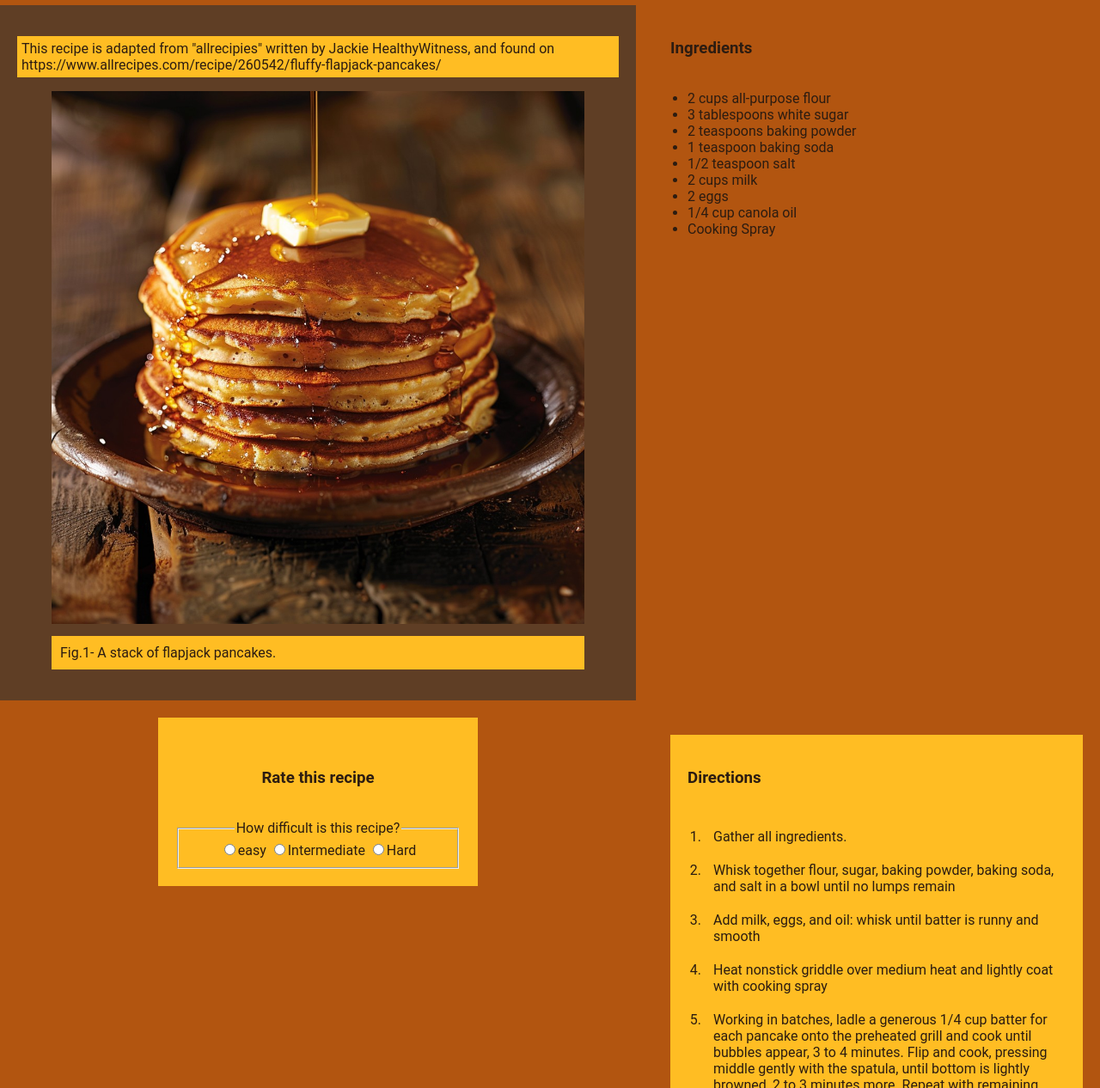
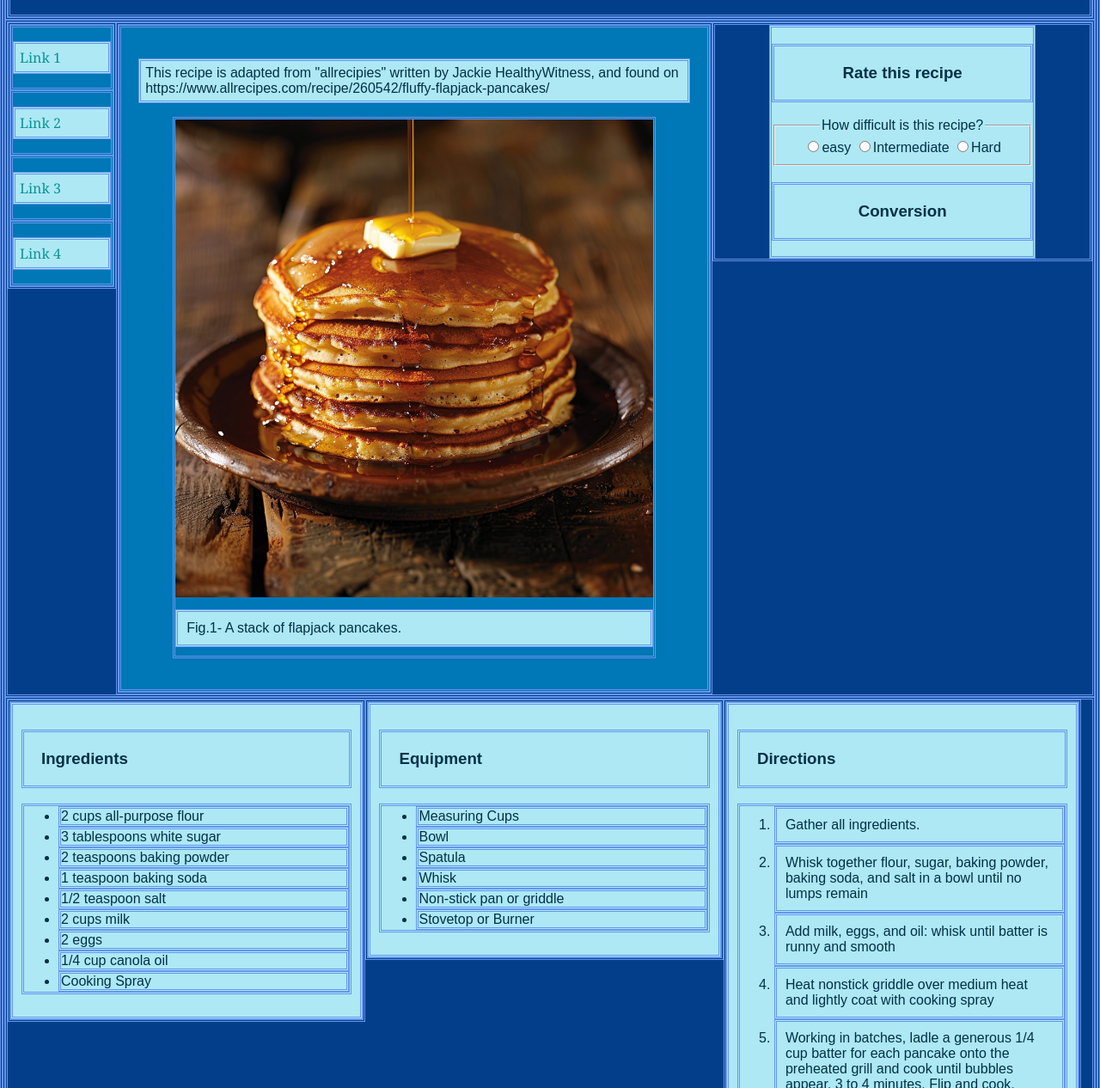
Before and after one commit to anna-fagan/CodingAssignment5, a plain HTML site: page index.html in a window 1280 px wide. Shown: the part 181-1447 px from the top of the page at 86% size. Drawn offline with Linux system fonts and the light colour scheme; a web font is replaced by a local one.

Commit message:
Completed assignment requirements

```diff
--- a/css/style.css
+++ b/css/style.css
@@ -1,100 +1,119 @@
+*{
+    box-sizing: border-box;
+}
+[class*="col"]{
+    float:left;
+    /*padding: 15px;*/
+    }
+.row::after{
+    content:"";
+    clear: both;
+    display:block;
+}
 body{
-    background:#b25510;
-    font-family:"Roboto", sans-serif;
-    color:#2c1c11;
+    background:#023e8a;
+    font-family:"Montserrat", sans-serif;
+    color:#023047;
     margin:0px;
-    /*border: double cornflowerblue;*/
+    border: double cornflowerblue;
 }
 h1{
     text-align:center;
-    /*border: double cornflowerblue;*/
+    border: double cornflowerblue;
 }
 
 h2{
     text-align:center;
     display:block;
-    /*border: double cornflowerblue;*/
+    border: double cornflowerblue;
 }
 
 h3{
     text-align:left;
     padding:20px;
-    /*border: double cornflowerblue;*/
+    border: double cornflowerblue;
 }
 
 p{
-    background-color:#ffbd23;
+    background-color:#ade8f4;
     width:auto;
     padding:5px;
-    /*border: double cornflowerblue;*/
+    border: double cornflowerblue;
 }
 figure{
     display:block;
-    /*border: double cornflowerblue;*/
+    border: double cornflowerblue;
 }
 figcaption{
-    background-color:#ffbd23;
+    background-color:#ade8f4;
     padding:10px;
     margin-top:10px;
     margin-bottom:10px;
-    /*border: double cornflowerblue;*/
+    border: double cornflowerblue;
 }
 ul{
-    /*border: double cornflowerblue;*/
+    border: double cornflowerblue;
 }
 li{
-    /*border: double cornflowerblue;*/
+    border: double cornflowerblue;
 }
 ol{
-    /*border: double cornflowerblue;*/
+    border: double cornflowerblue;
 }
 ol li{
     padding:10px;
 }
 div {
-    /*border: double cornflowerblue;*/
+    border: double cornflowerblue;
 }
 input
 fieldset{
-    background-color:#5f3e25;
+    background-color:#0077b6;
     float:right;
     display:inline-block;
 }
 /*background:#5f3e25;*/
-.header{
-    background-color:#ffbd23;
+#header{
+    background-color:#ade8f4;
     height:fit-content;
-    width:fit-content;
+    width:100%;
     margin:auto;
     margin-bottom:20px;
     padding:10px;
 }
-.body{
+
+/* .body{
     display:grid;
     grid-template-columns: fit-content(100%) fit-content(100%);
     grid-template-rows: fit-content(50%) fit-content(50%);
     gap:20px;
-}
-.image{
+} */
+
+#image{
     align-self:center;
-    background-color: #5f3e25;
+    background-color: #0077b6;
     width:fit-content;
     padding:20px;
 }
 .block{
-    background-color:#ffbd23;
-    width:fit-content;
-    margin:20px;
+    background-color:#ade8f4;
+    width:auto;
+    height:auto;
+    margin:auto;
+    padding:10px;
 }
-.rating{
-    background-color:#ffbd23;
+#rating{
+    background-color:#ade8f4;
     width:fit-content;
     height:fit-content;
-    margin-left:auto;
-    margin-right:auto;
+    margin:auto;
     text-align:center;
-    padding:20px;
 }
 .center-text{
     text-align:center;
 }
+.link{
+    background: #0077b6;
+    color: #0a9396;
+    font-family: Georgia, 'Times New Roman', Times, serif;
+}
--- a/index.html
+++ b/index.html
@@ -8,16 +8,35 @@
     <meta name="pancake image copyright" content="Image has no copyright">
     <title>Fluffy Flapjack Pancakes</title>
     <link href="css/style.css" rel="stylesheet" type="text/css">
-    <link rel="stylesheet" href="https://fonts.google.com/css?family=Roboto">
+    <link rel="stylesheet" href="https://fonts.google.com/css?family=Monstserrat">
   </head>
   <body>
-    <hr>
-        <div class="header">
+    <div class="container-fluidity">
+        <div class="row">
+            <div class="col" style="width:100%">
+                <div id="header">
                     <h1>The Best Breakfast</h1>
                     <h2>Fluffy Flapjack Pancakes</h2>
                 </div>
-        <div class="body">
-            <div class="image">
+            </div>
+        </div>
+        <div class="row">
+            <div class="col" style="width:10%">
+                <div class="link">
+                    <p><span>Link 1</span></p>
+                </div>
+                <div class="link">
+                    <p><span>Link 2</span></p>
+                </div>
+                <div class="link">
+                    <p>Link 3</p>
+                </div>
+                <div class="link">
+                    <p>Link 4</p>
+                </div>
+            </div>
+            <div class="col" style="width:55%">
+                <div id="image">
                     <p>This recipe is adapted from "allrecipies" written by Jackie HealthyWitness,
                         and found on https://www.allrecipes.com/recipe/260542/fluffy-flapjack-pancakes/
                     </p>
@@ -27,7 +46,23 @@
                         <figcaption>Fig.1- A stack of flapjack pancakes.</figcaption>
                     </figure>
                 </div>
-            <div>
+            </div>
+            <div class="col" style="width:35%">
+                <div id="rating">
+                    <h3 class="center-text">Rate this recipe</h3>
+                    <fieldset style="width: 300px;">
+                        <legend>How difficult is this recipe?</legend>
+                        <input type="radio" id="easy" name="easy">easy
+                        <input type="radio" id="med" name="med">Intermediate
+                        <input type="radio" id="hard" name="hard">Hard
+                    </fieldset>
+                    <h3 class="center-text">Conversion</h3>
+                </div>
+            </div>
+        </div>
+        <div class="row">
+            <div class="col" style="width:33%">
+                <div class="block">
                     <h3>Ingredients</h3>
                     <ul>
                         <li>2 cups all-purpose flour</li>
@@ -41,16 +76,10 @@
                         <li>Cooking Spray</li>
                     </ul>
                 </div>
-            <div class="rating">
-                <h3 class="center-text">Rate this recipe</h3>
-                    <fieldset style="width: 300px;">
-                        <legend>How difficult is this recipe?</legend>
-                        <input type="radio" id="easy" name="easy">easy
-                        <input type="radio" id="med" name="med">Intermediate
-                        <input type="radio" id="hard" name="hard">Hard
-                    </fieldset>
             </div>
-            <!--<h3>Equipment</h3>
+            <div class="col" style="width:33%">
+                <div class="block">
+                    <h3>Equipment</h3>
                     <uL>
                         <li>Measuring Cups</li>
                         <li>Bowl</li>
@@ -58,7 +87,10 @@
                         <li>Whisk</li>
                         <li>Non-stick pan or griddle</li>
                         <li>Stovetop or Burner</li>
-            </uL>-->
+                    </uL>
+                </div>
+            </div>
+            <div class="col" style="width:33%">
                 <div class="block">
                     <h3>Directions</h3>
                     <ol>
@@ -78,5 +110,13 @@
                     </ol>
                 </div>
             </div>
+        </div>
+        <div class="row">
+            <div class="col" style="width:100%">
+                <p><span class="block" id="center-text">This recipe is adapted from "allrecipies" written by Jackie HealthyWitness,
+                    and found on https://www.allrecipes.com/recipe/260542/fluffy-flapjack-pancakes/</span></p>
+            </div>
+        </div>
+    </div>
   </body>
 </html>
```
Lines whose indentation alone changed are shown as unchanged.
